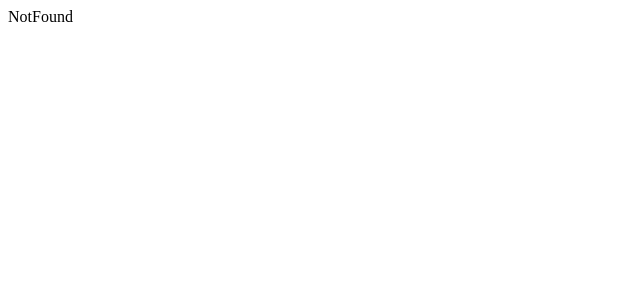
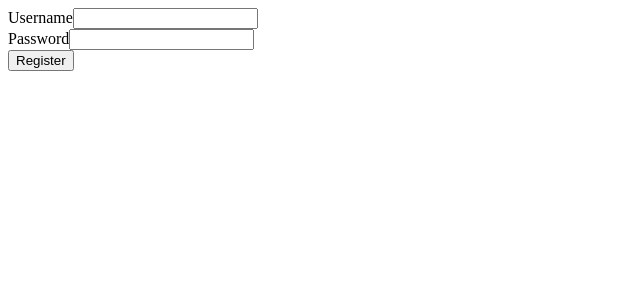
Before and after one commit to duckcharm/password-manager, a React (Vite) app in the folder apps/client/: page /register in a window 1280 px wide. Shown: the top 300 px of the page, without its empty margins (0-640 px from the left). Built offline with nearby package versions, Linux system fonts and the light colour scheme.

Commit message:
Add login and register pages

```diff
--- a/apps/client/src/app.tsx
+++ b/apps/client/src/app.tsx
@@ -1,13 +1,17 @@
 import { BrowserRouter, Route, Routes } from "react-router";
 import { CreateAccount } from "./pages/accounts/create";
 import { Home } from "./pages/home";
+import { Login } from "./pages/login";
 import { NotFound } from "./pages/not-found";
+import { Register } from "./pages/register";
 
 export function App() {
   return (
     <BrowserRouter>
       <Routes>
         <Route path="/" element={<Home />} />
+        <Route path="/login" element={<Login />} />
+        <Route path="/register" element={<Register />} />
         <Route path="/accounts/create" element={<CreateAccount />} />
         <Route path="*" element={<NotFound />} />
       </Routes>
--- /dev/null
+++ b/apps/client/src/pages/login.tsx
@@ -0,0 +1,32 @@
+import { useState } from "react";
+
+export function Login() {
+  const [username, setUsername] = useState("");
+  const [password, setPassword] = useState("");
+
+  const onSubmit = (e: React.FormEvent) => {
+    e.preventDefault();
+  };
+
+  return (
+    <div>
+      <form onSubmit={onSubmit}>
+        <div>
+          <label>Username</label>
+          <input
+            value={username}
+            onChange={(e) => setUsername(e.target.value)}
+          />
+        </div>
+        <div>
+          <label>Password</label>
+          <input
+            value={password}
+            onChange={(e) => setPassword(e.target.value)}
+          />
+        </div>
+        <button type="submit">Login</button>
+      </form>
+    </div>
+  );
+}
--- /dev/null
+++ b/apps/client/src/pages/register.tsx
@@ -0,0 +1,32 @@
+import { useState } from "react";
+
+export function Register() {
+  const [username, setUsername] = useState("");
+  const [password, setPassword] = useState("");
+
+  const onSubmit = (e: React.FormEvent) => {
+    e.preventDefault();
+  };
+
+  return (
+    <div>
+      <form onSubmit={onSubmit}>
+        <div>
+          <label>Username</label>
+          <input
+            value={username}
+            onChange={(e) => setUsername(e.target.value)}
+          />
+        </div>
+        <div>
+          <label>Password</label>
+          <input
+            value={password}
+            onChange={(e) => setPassword(e.target.value)}
+          />
+        </div>
+        <button type="submit">Register</button>
+      </form>
+    </div>
+  );
+}
```
